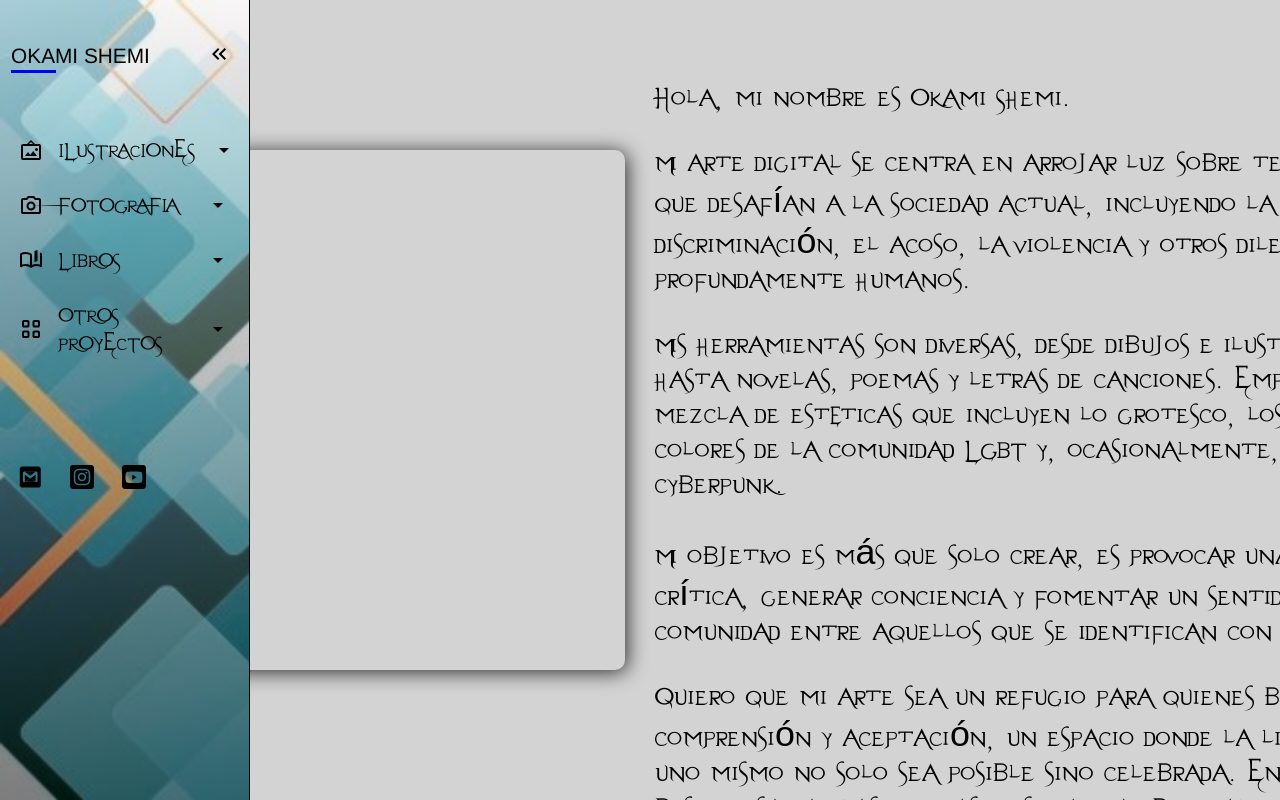
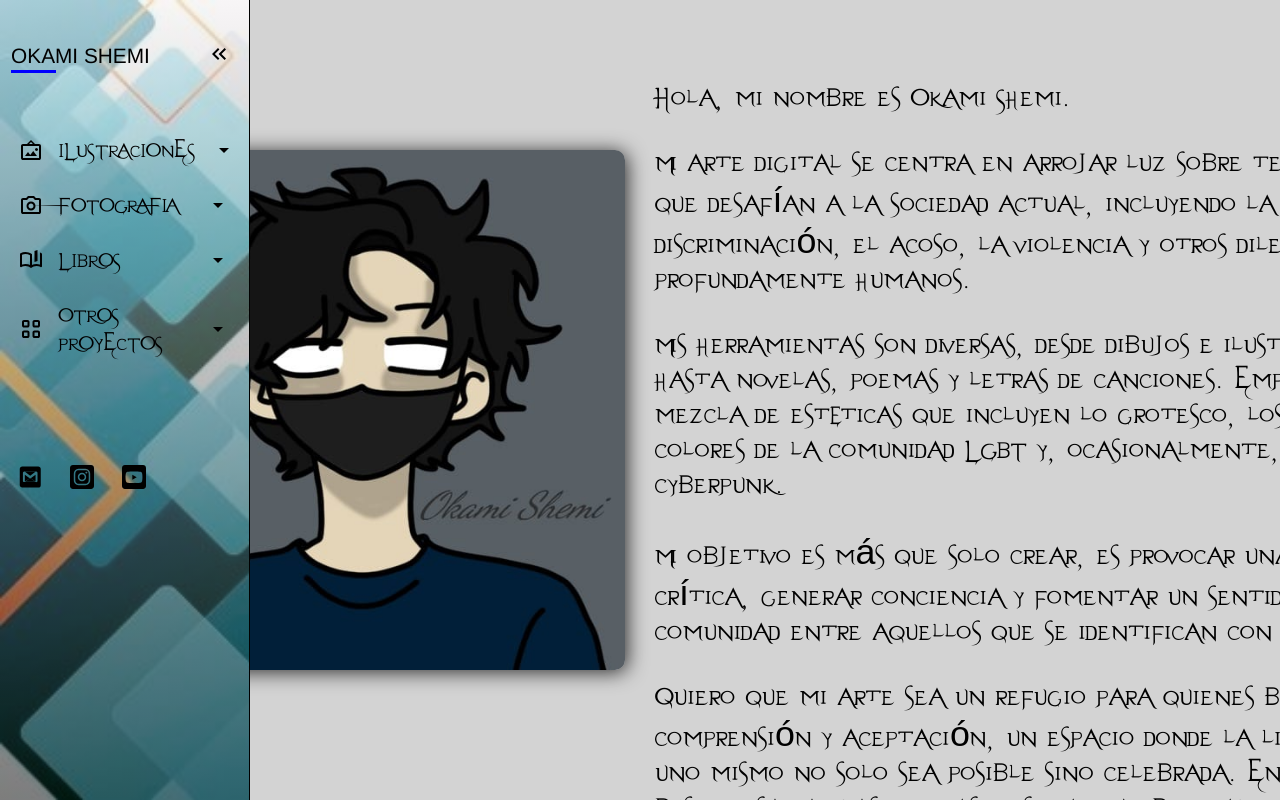
Before and after one commit to AdrianaSofia23/OKAMISHEMI, a plain HTML site: page index.html in a window 1280 px wide. Drawn offline with Linux system fonts and the light colour scheme.

Commit message:
Update portada.css

```diff
--- a/CSS/portada.css
+++ b/CSS/portada.css
@@ -17,7 +17,7 @@
 }
 
 #portada .img-container {
-    background-image: url("imagenes/avatar.jpeg");
+    background-image: url("../imagenes/avatar.jpeg");
     background-size: cover;
     background-position: center center;
     height: 500px;
@@ -115,7 +115,7 @@
     }
 
     #portada .img-container {
-        background-image: url("imagenes/avatar.jpeg");
+        background-image: url("../imagenes/avatar.jpeg");
         background-size: cover;
         background-position: center center;
         height: 520px;
```
